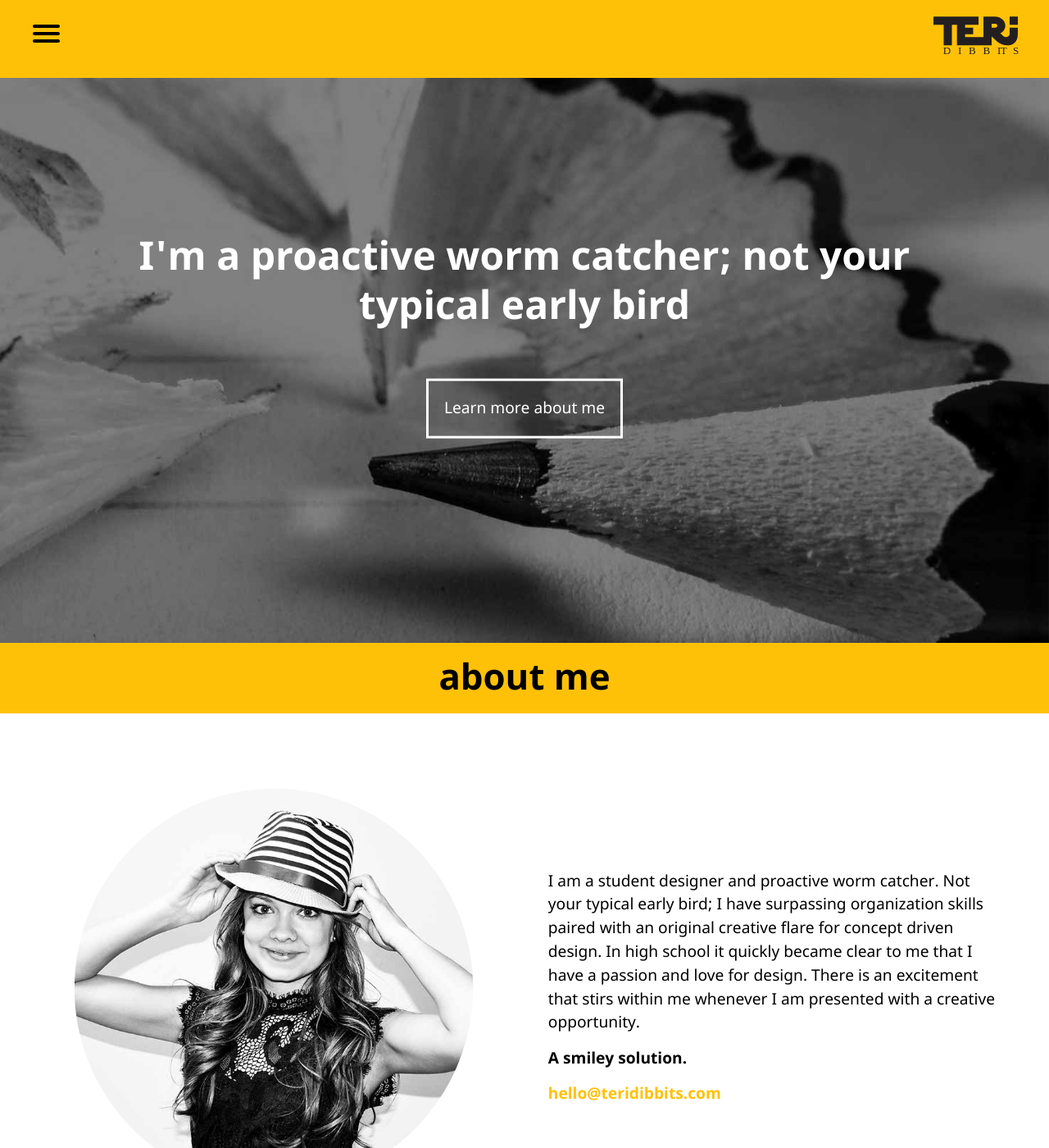
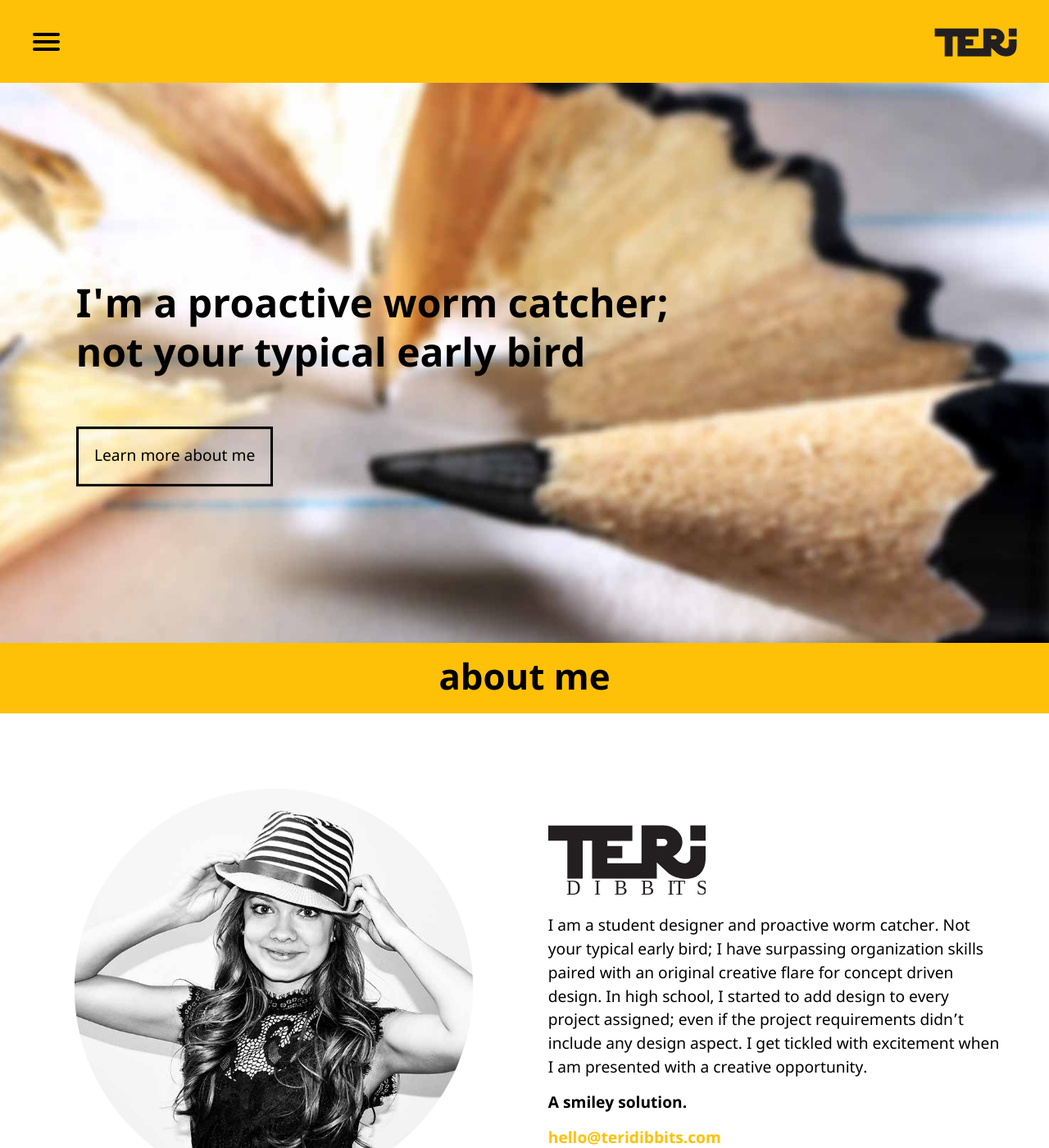
Before and after one commit to TeriDibbits/teridibbits.ca, a Jekyll site: the page built from index.html, in a window 1280 px wide and 1400 px high. Shown: the whole window at 82% size. Built offline with Jekyll 4.4.1, drawn with Linux system fonts in a browser that asks for light colours.

Commit message:
make changes
changed banner image
adjusted text for new font
added workmark
changed wordmark in nav
changed readme text as well as on home page-about me

```diff
--- a/_layouts/default.html
+++ b/_layouts/default.html
@@ -27,9 +27,9 @@
           </ul>
         </div>
       </nav>
-      <div class="gutter wordmark-position island-1-2">
+      <div class="wordmark-position island-1-2 gutter">
         <i>
-          <strong><img itemprop="image" class="wordmark" src="{{site.baseurl}}/images/wordmark.svg" alt="Teri Dibbits Wordmark"></strong>
+          <strong><img itemprop="image" class="wordmark" src="{{site.baseurl}}/images/wordmark-first.svg" alt="Teri Dibbits Wordmark"></strong>
         </i>
       </div>
     </div>
@@ -41,7 +41,7 @@
         <img itemprop="image" class="img-flex static" src="{{site.baseurl}}/images/banner.jpg" alt="Close up photo of a pencil and shavings">
       </div>
       <div class="banner-body island">
-        <h2 itemprop="description" class="banner-title pad-b gutter-2">I'm a proactive worm catcher; not your typical early bird</h2>
+        <h2 itemprop="description" class="banner-title pad-b">I'm a proactive worm catcher; <br>not your typical early bird</h2>
         <a itemprop="url" class="btn-ghost" href="#about">Learn more about me</a>
       </div>
   </article>
--- a/index.html
+++ b/index.html
@@ -11,7 +11,12 @@ description: "Welcome to my portfolio website where you can view my work and lea
           <img itemprop="image" class="profile-img img-flex" alt="profile image of me" src="{{site.baseurl}}/images/profile.jpg">
       </div>
       <div class="unit xs-1 s-1 m-1-2 l-1-2 xl-1-2 island push-0">
-        <p class="push-1-2" itemprop="description"><strong class="regular-body">I am a student designer and proactive worm catcher. Not your typical early bird; I have surpassing organization skills paired with an original creative flare for concept driven design. In high school it quickly became clear to me that I have a passion and love for design. There is an excitement that stirs within me whenever I am presented with a creative opportunity.<strong></p>
+        <div class="push-1-2">
+          <i>
+            <strong><img itemprop="image" class="wordmark-first" src="{{site.baseurl}}/images/wordmark.svg" alt="Teri Dibbits Wordmark"></strong>
+          </i>
+        </div>
+        <p class="push-1-2" itemprop="description"><strong class="regular-body">I am a student designer and proactive worm catcher. Not your typical early bird; I have surpassing organization skills paired with an original creative flare for concept driven design. In high school, I started to add design to every project assigned; even if the project requirements didn’t include any design aspect. I get tickled with excitement when I am presented with a creative opportunity.<strong></p>
         <p class="push-1-2" itemprop="tagline" class="push-0 bold">A smiley solution.</p>
         <p itemprop="email" class="bold"><a class="email" href="mailto: hello@teridibbits.com">hello@teridibbits.com</a></p>
       </div>
@@ -23,7 +28,7 @@ description: "Welcome to my portfolio website where you can view my work and lea
         <a itemprop="url" href="{{site.baseurl}}/pages/campaign/">
           <img itemprop="image" class="work-img" src="{{site.baseurl}}/images/project-1.jpg" alt="Ad Campaign image of an egg being cracked open">
           <div class="overlay">
-            <p itemprop="description" class="work-text">Ad campaign</p>
+            <p itemprop="description" class="work-text regular-body">Ad campaign</p>
           </div>
         </a>
       </div>
@@ -31,7 +36,7 @@ description: "Welcome to my portfolio website where you can view my work and lea
         <a itemprop="url" href="{{site.baseurl}}/pages/uidesign/">
           <img itemprop="image" class="work-img" src="{{site.baseurl}}/images/project-2.jpg" alt="UI Design image of a hand holding a phone displaying a screen of the app">
           <div class="overlay">
-            <p itemprop="description" class="work-text">UI Design</p>
+            <p itemprop="description" class="work-text regular-body">UI Design</p>
           </div>
         </a>
       </div>
@@ -39,7 +44,7 @@ description: "Welcome to my portfolio website where you can view my work and lea
         <a itemprop="url" href="{{site.baseurl}}/pages/booklet/">
           <img itemprop="image" class="work-img" src="{{site.baseurl}}/images/project-3.jpg" alt="Booklet Design image of the booklet being held and displaying a spread">
           <div class="overlay">
-            <p itemprop="description" class="work-text">Booklet Design</p>
+            <p itemprop="description" class="work-text regular-body">Booklet Design</p>
           </div>
         </a>
       </div>
```
Also changed, not shown: css/main.css (+12 -6 lines), README.md, images/banner.jpg, images/wordmark-first.svg (added), images/wordmark.svg.
